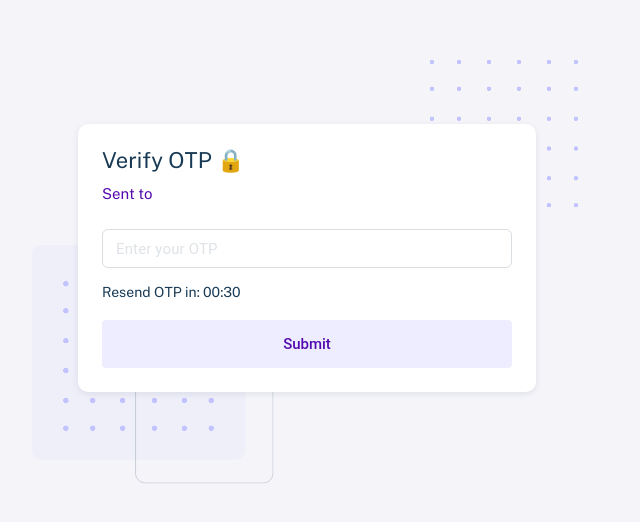
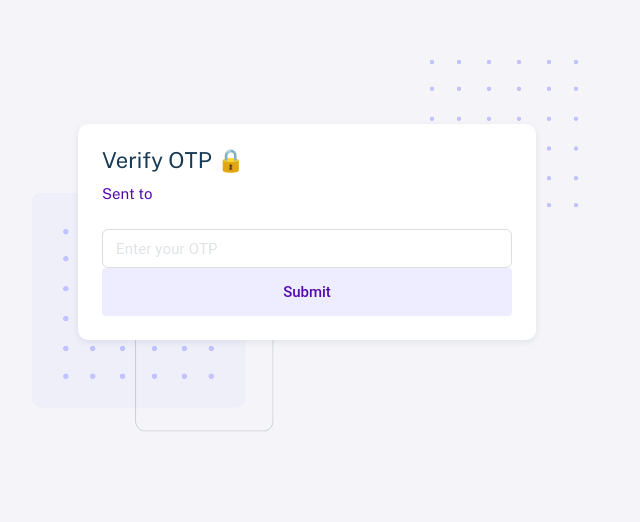
Before and after one commit to melbin2827/Recotail.ai, a React (Vite) app in the folder frontend/: page /otp in a window 1280 px wide. Shown: the part 106-628 px from the top of the page, without its empty margins (333-973 px from the left). Built offline with nearby package versions, Linux system fonts and the light colour scheme.

Commit message:
Style changes

```diff
--- a/frontend/src/components/login/frame/OtpFrame.jsx
+++ b/frontend/src/components/login/frame/OtpFrame.jsx
@@ -70,7 +70,6 @@ export default function OtpFrame({ className = "" }) {
               "& .MuiInputBase-input": { color: "#b4bdc6" },
             }}
           />
-          <span class="d-grid w-100">Resend OTP in: 00:30</span>
           <button class="otp-btn" type="submit">Submit</button>
         </div>
         </form>
```
